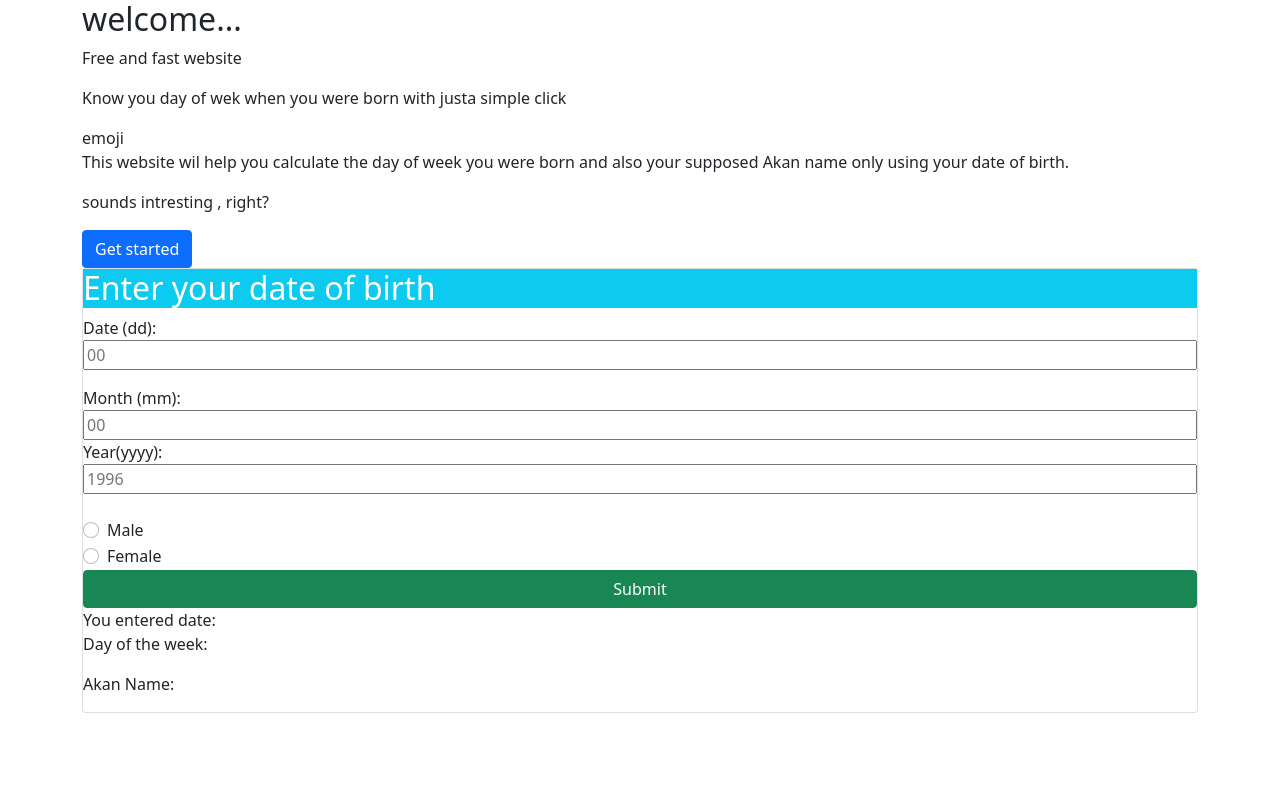
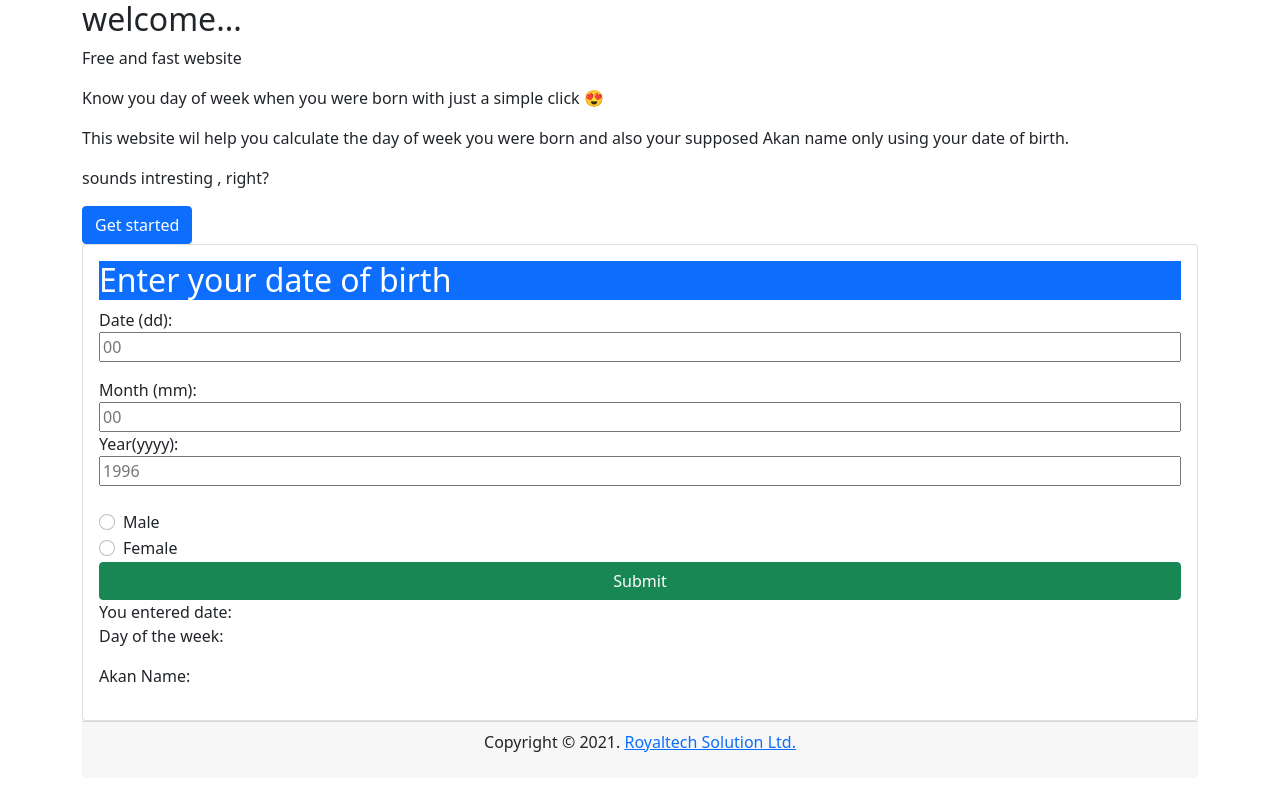
Before and after one commit to Rubyroy12/birthday-name, a plain HTML site: page index.html in a window 1280 px wide. Drawn offline with nearby package versions, Linux system fonts and the light colour scheme.

Commit message:
resolve errors in html

```diff
--- a/index.html
+++ b/index.html
@@ -22,7 +22,7 @@
 
         <h2>welcome...</h2>
         <p>Free and fast website</p>
-        <p>Know you day of wek when you were born with justa simple click</p> emoji
+        <p>Know you day of week when you were born with just a simple click &#128525</p>
         <p>This website wil help you calculate the day of week you were born
             and also your supposed Akan name only using your date of birth.</p>
         <p>sounds intresting , right?</p>
@@ -30,15 +30,16 @@
 
 
 
-        <a class="btn btn-primary" href="#akan">Get started</a>
+        <a class="btn btn-primary" href="#akan" id="start">Get started</a>
+        <br>
 
-        <div class="card">
-            <p class="h2 text-white bg-info">Enter your date of birth</p>
+        <div class="card card-body">
+            <p class="h2 text-white bg-primary">Enter your date of birth</p>
 
             <!-- get date from the user  -->
-            Date (dd): <input id="date" placeholder="00">
+            Date (dd): <input id="date" name="date" placeholder="00">
             <p id="dval"></p>
-            Month (mm):<input id="month" placeholder="00">
+            Month (mm):<input id="month" name="month" placeholder="00">
             Year(yyyy):<input id="year" name="year" placeholder="1996">
             <br>
             <!-- Checkbox to get the gender -->
@@ -63,7 +64,11 @@
             <p>Akan Name: <span id="akan"></span></p>
 
         </div>
-        <div></div>
+        <div>
+            <footer class="card-footer d-flex justify-content-center">
+                <p>Copyright &#169 2021.  <a href="#start">Royaltech Solution Ltd.</a></p>
+            </footer>
+        </div>
 
 
 
```
